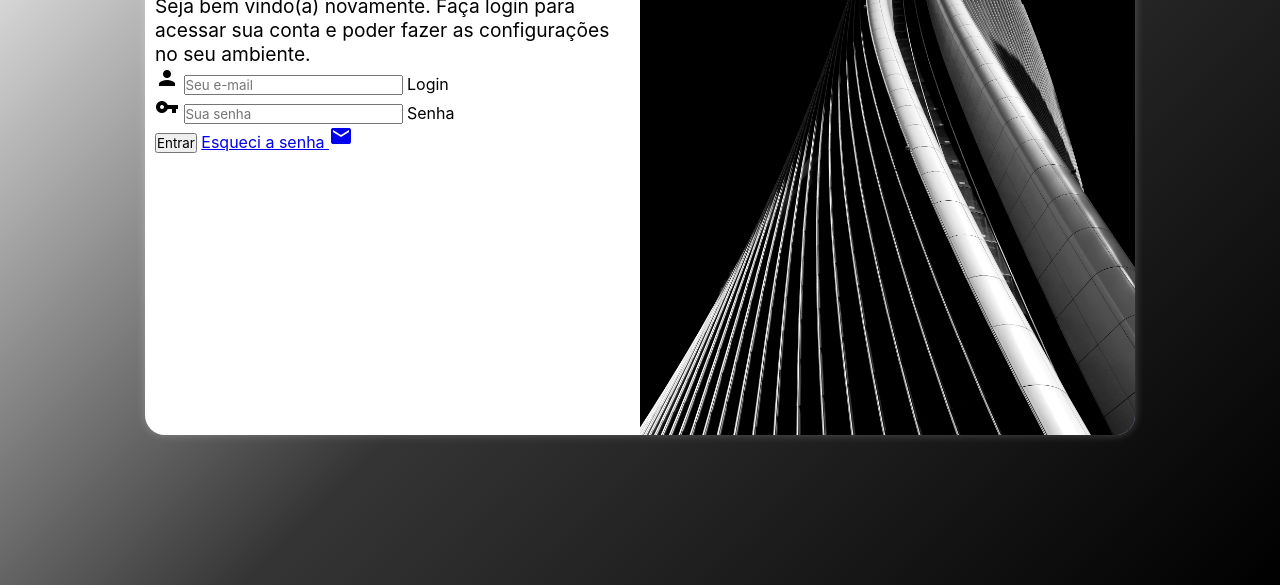
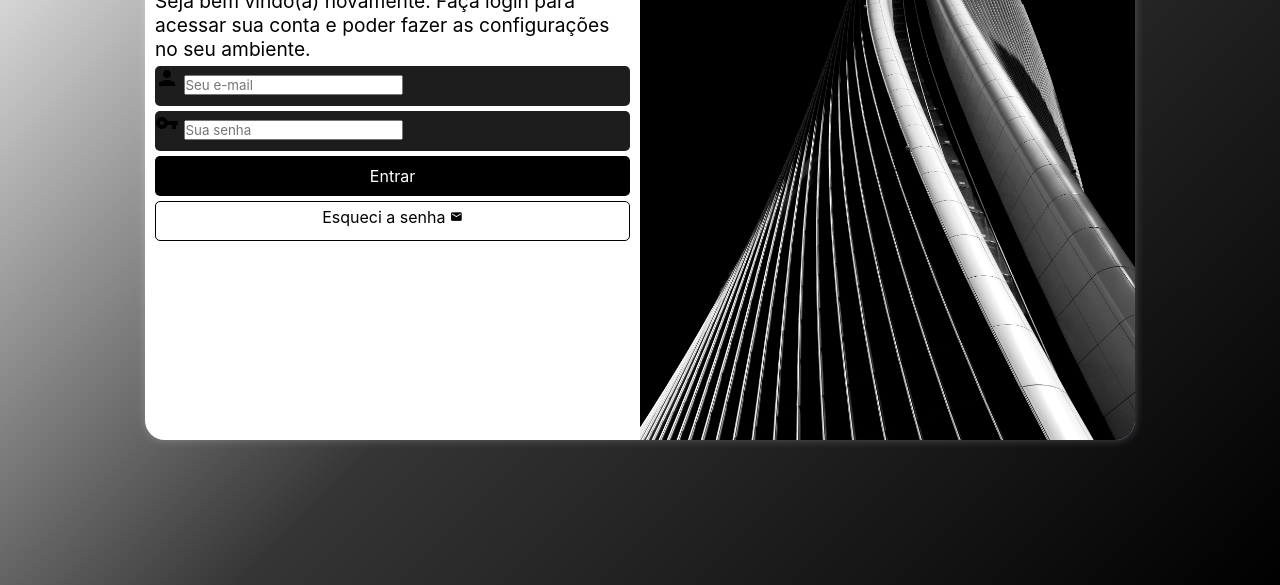
Before and after one commit to bbortolondasilva/projeto-login, a plain HTML site: page index.html in a window 1280 px wide. Shown: the part 215-800 px from the top of the page. Drawn offline with Linux system fonts and the light colour scheme.

Commit message:
Alterações no estilo do formulário

```diff
--- a/estilos/style.css
+++ b/estilos/style.css
@@ -34,7 +34,7 @@
 
     background-color: white;
     width: 250px;
-    height: 500px;
+    height: 510px;
     border-radius: 20px;
     overflow: hidden; /* Tudo que "vazar" para fora da div ou do arredondamento das bordas será apagado.*/
     box-shadow: 0px 0px 10px rgba(255, 255, 255, 0.247);
@@ -64,3 +64,57 @@
 div#formulario > p {
     font-size: 0.8em;
 }
+
+form > div.campo {
+    background-color: #1d1d1d;
+    display: block;
+    width: 100%;
+    height: 40px;
+    border-radius: 5px;
+    margin: 5px 0px;
+}
+
+div.campo > label {
+    display: none;
+}
+
+form > input[type=submit] {
+    display: block;
+    font-size: 1em;
+    width: 100%;
+    height: 40px;
+    background-color: rgb(0, 0, 0);
+    color: white;
+    border: none;
+    border-radius: 5px;
+    cursor: pointer;
+}
+
+form > input[type=submit]:hover {
+    background-color: rgb(29, 29, 29);
+}
+
+form > a.botao {
+    display: block;
+    text-align: center;
+    font-size: 1em;
+    width: 100%;
+    height: 40px;
+    padding-top: 5px;
+    margin-top: 5px;
+
+    background-color: white;
+    color: black;
+
+    border: 1px solid black;
+    border-radius: 5px;
+    text-decoration: none;
+}
+
+form > a.botao:hover {
+    background-color: rgb(211, 211, 211);
+}
+
+form > a.botao > i {
+    font-size: 0.8em;
+}
--- a/index.html
+++ b/index.html
@@ -39,7 +39,7 @@
 
                     <input type="submit" value="Entrar">
 
-                    <a href="esqueci.html">Esqueci a senha <i class="material-icons">mail</i></a>
+                    <a class="botao" href="esqueci.html">Esqueci a senha <i class="material-icons">mail</i></a>
                 </form>
             </div>
         </section>
```
